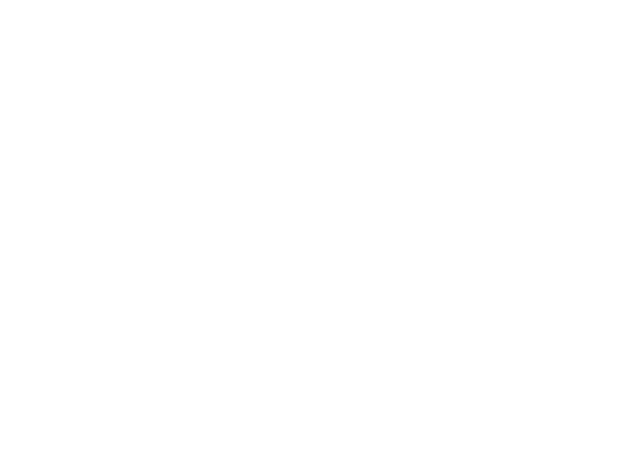
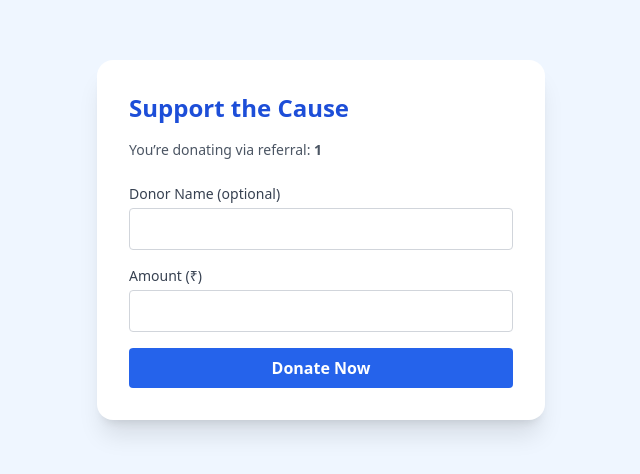
Before and after one commit to cjchandru798/fundraise-frontend-, a React (Vite) app: page /donate/1 in a window 1280 px wide. Before the commit this address had no page. Shown: the part 160-634 px from the top of the page, without its empty margins (319-959 px from the left). Built offline with nearby package versions, Linux system fonts and the light colour scheme.

Commit message:
public donation page is completed

```diff
--- a/src/App.tsx
+++ b/src/App.tsx
@@ -6,7 +6,7 @@
 import TransactionTable from './pages/TransactionTable';
 import Leaderboard from './pages/Leaderboard';
 import BadgeHistory from './pages/BadgeHistory';
-
+import PublicDonationPage from './pages/PublicDonationPage';
 export default function App() {
   return (
     <Router>
@@ -17,6 +17,7 @@
         <Route path="/transactions" element={<TransactionTable />} />
         <Route path="/leaderboard" element={<Leaderboard />} />
         <Route path="/badges" element={<BadgeHistory />} />
+        <Route path="/donate/:referralCode" element={<PublicDonationPage />} />
       </Routes>
     </Router>
   );
--- a/src/pages/InternDashboard.tsx
+++ b/src/pages/InternDashboard.tsx
@@ -136,7 +136,12 @@
         <div className="grid grid-cols-2 sm:grid-cols-4 gap-4">
           <QuickAction icon={<Trophy className="text-purple-600" />} label="Leaderboard" onClick={() => goTo("/leaderboard")} />
           <QuickAction icon={<BarChartBig className="text-indigo-600" />} label="My Transactions" onClick={() => goTo("/transactions")} />
-          <QuickAction icon={<Globe2 className="text-green-600" />} label="Donate Public" onClick={() => goTo("/donate")} />
+          <QuickAction
+            icon={<Globe2 className="text-green-600" />}
+            label="Donate Public"
+            onClick={() => goTo(`/donate/${dashboardData.referralCode}`)} // <-- FIXED
+          />
+
           <QuickAction icon={<Award className="text-yellow-600" />} label="My Badges" onClick={() => goTo("/badges")} />
         </div>
 
--- /dev/null
+++ b/src/pages/PublicDonationPage.tsx
@@ -0,0 +1,131 @@
+import { useParams, useNavigate, Navigate } from "react-router-dom";
+import { useState } from "react";
+import axios from "axios";
+import { CheckCircle } from "lucide-react";
+import { motion, AnimatePresence } from "framer-motion";
+
+export default function PublicDonationPage() {
+  const { referralCode } = useParams();
+  const navigate = useNavigate();
+
+  const [formData, setFormData] = useState({ donorName: "", amount: "" });
+  const [loading, setLoading] = useState(false);
+  const [success, setSuccess] = useState(false);
+  const [error, setError] = useState("");
+
+  if (!referralCode) return <Navigate to="/" replace />;
+
+  const handleChange = (e: React.ChangeEvent<HTMLInputElement>) => {
+    setFormData({ ...formData, [e.target.name]: e.target.value });
+  };
+
+  const handleSubmit = async (e: React.FormEvent) => {
+    e.preventDefault();
+    setError("");
+    setLoading(true);
+
+    try {
+      const publicAxios = axios.create({
+        baseURL: "http://localhost:8080",
+        headers: {
+          "Content-Type": "application/json",
+        },
+      });
+
+      await publicAxios.post(`/api/donate/${referralCode}`, {
+        donorName: formData.donorName || undefined,
+        amount: parseInt(formData.amount),
+      });
+
+      setSuccess(true);
+      setFormData({ donorName: "", amount: "" });
+
+      setTimeout(() => navigate("/auth"), 3000);
+    } catch (err) {
+      setError("Donation failed. Please try again.");
+    } finally {
+      setLoading(false);
+    }
+  };
+
+  return (
+    <div className="min-h-screen bg-blue-50 flex items-center justify-center p-4">
+      <div className="w-full max-w-md bg-white rounded-2xl shadow-xl p-6 sm:p-8">
+        <AnimatePresence mode="wait">
+          {success ? (
+            <motion.div
+              key="success"
+              initial={{ opacity: 0, scale: 0.9 }}
+              animate={{ opacity: 1, scale: 1 }}
+              exit={{ opacity: 0, scale: 0.9 }}
+              transition={{ duration: 0.4 }}
+              className="text-center"
+            >
+              <CheckCircle className="text-green-500 mx-auto w-16 h-16 mb-4" />
+              <h2 className="text-2xl font-bold text-green-700 mb-2">
+                Thank you for donating!
+              </h2>
+              <p className="text-gray-600 text-sm">
+                You’re making a difference 🎉. Redirecting you in 3 seconds...
+              </p>
+            </motion.div>
+          ) : (
+            <motion.div
+              key="form"
+              initial={{ opacity: 0, y: 30 }}
+              animate={{ opacity: 1, y: 0 }}
+              exit={{ opacity: 0, y: -30 }}
+              transition={{ duration: 0.5 }}
+            >
+              <h2 className="text-2xl font-bold text-blue-700 mb-4">Support the Cause</h2>
+              <p className="text-sm text-gray-600 mb-6">
+                You’re donating via referral:{" "}
+                <span className="font-semibold">{referralCode}</span>
+              </p>
+
+              {error && <p className="text-red-500 text-sm mb-4">{error}</p>}
+
+              <form onSubmit={handleSubmit} className="space-y-4">
+                <div>
+                  <label className="block text-sm font-medium text-gray-700 mb-1">
+                    Donor Name (optional)
+                  </label>
+                  <input
+                    type="text"
+                    name="donorName"
+                    value={formData.donorName}
+                    onChange={handleChange}
+                    className="w-full border border-gray-300 rounded px-3 py-2 focus:outline-none focus:ring focus:border-blue-400"
+                  />
+                </div>
+
+                <div>
+                  <label className="block text-sm font-medium text-gray-700 mb-1">
+                    Amount (₹)
+                  </label>
+                  <input
+                    type="number"
+                    name="amount"
+                    min="1"
+                    required
+                    value={formData.amount}
+                    onChange={handleChange}
+                    className="w-full border border-gray-300 rounded px-3 py-2 focus:outline-none focus:ring focus:border-blue-400"
+                  />
+                </div>
+
+                <button
+                  type="submit"
+                  disabled={loading}
+                  className="w-full py-2 bg-blue-600 text-white font-semibold rounded hover:bg-blue-700 transition"
+                >
+                  {loading ? "Processing..." : "Donate Now"}
+                </button>
+              </form>
+            </motion.div>
+          )}
+        </AnimatePresence>
+      </div>
+    </div>
+  );
+}
```
